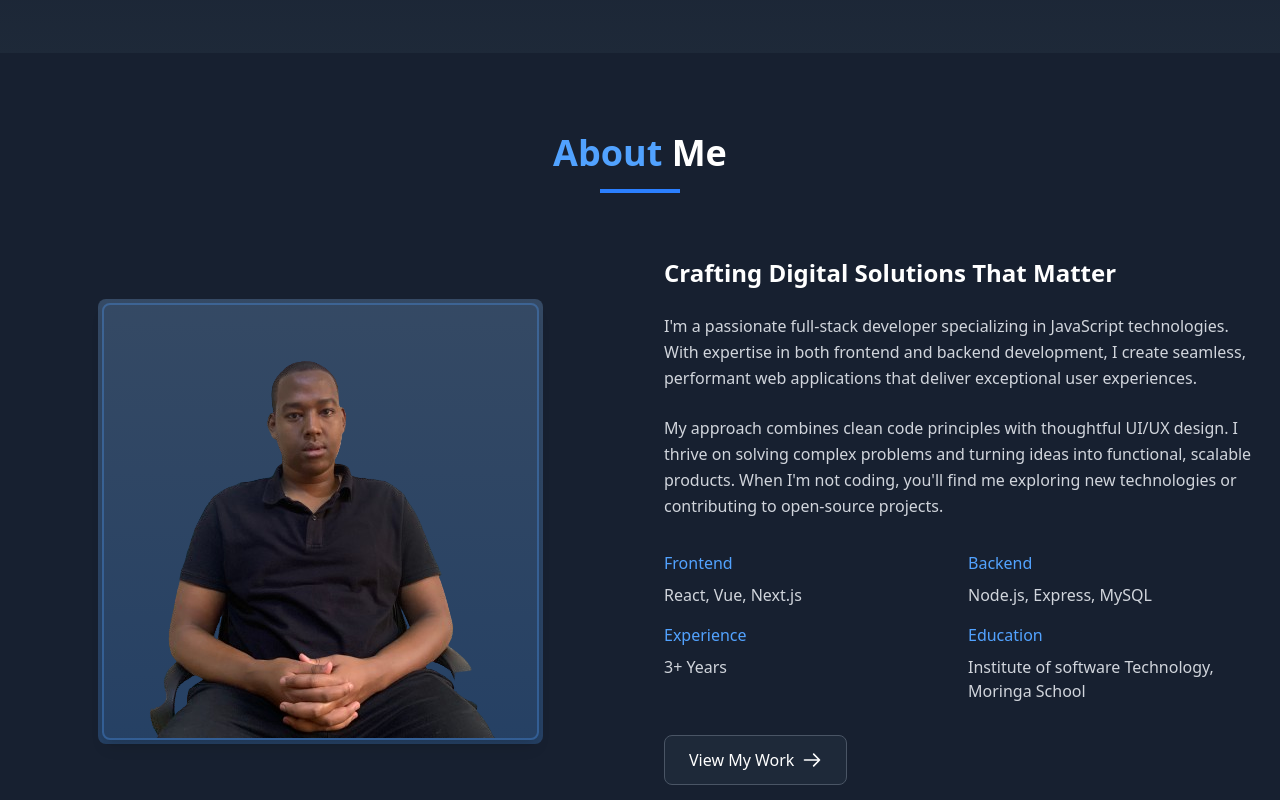
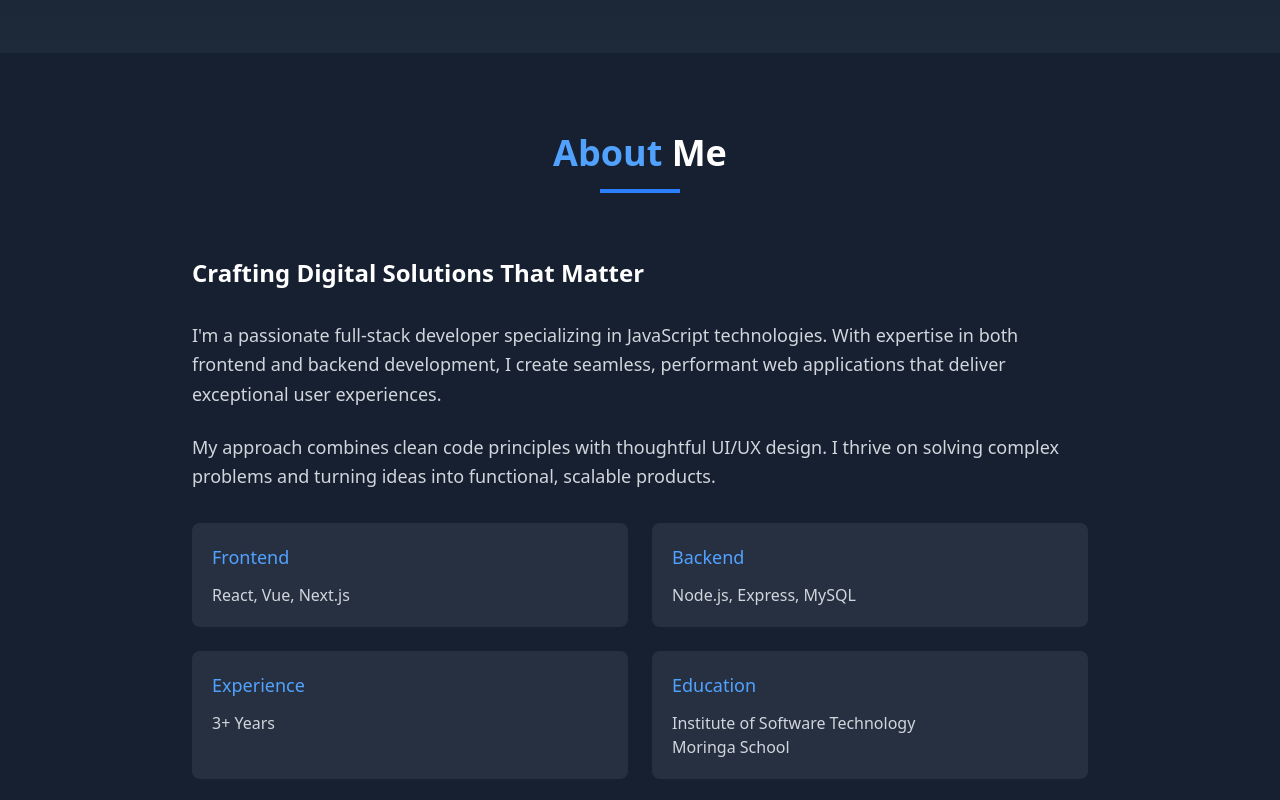
Before and after one commit to MohamedAhmeDdev/MY-Portfolio, a React (Vite) app: page / in a window 1280 px wide. Shown: the part 420-1220 px from the top of the page. Built offline with nearby package versions, Linux system fonts and the light colour scheme.

Commit message:
Refactor About component layout and content for improved readability and structure

```diff
--- a/src/components/About.jsx
+++ b/src/components/About.jsx
@@ -1,73 +1,56 @@
 import React from 'react'
-import profile from '../assets/profile.png';
 import MotionSection from '../components/motion';
+import { FiArrowRight } from 'react-icons/fi';
 
 function About() {
   return (
-  <section id="about" className="py-20 px-6 bg-gray-800/50">
-
-      <div className="max-w-7xl mx-auto">
+    <section id="about" className="py-20 px-6 bg-gray-800/50">
+      <div className="max-w-4xl mx-auto">
         <div className="text-center mb-16">
-          <h2 className="text-4xl font-bold mb-4"><span className="text-blue-400">About</span> Me</h2>
+          <h2 className="text-3xl md:text-4xl font-bold mb-4">
+            <span className="text-blue-400">About</span> Me
+          </h2>
           <div className="w-20 h-1 bg-blue-500 mx-auto"></div>
         </div>
 
-        <div className="grid grid-cols-1 md:grid-cols-2 gap-12 items-center">
         <MotionSection threshold={0.5} transitionDelay={0.5}>
-          <div className="flex justify-center">
-            <div className="relative">
-              <div className="absolute -inset-1 bg-gradient-to-b from-blue-300 to-blue-400 rounded-lg  opacity-25  transition duration-300"></div>
-              <img src={profile} alt="Profile" className="relative rounded-lg w-full max-w-md border-2 border-blue-400/30 shadow-lg"/>
+          <div className="space-y-8 text-center md:text-left">
+            <h3 className="text-2xl font-semibold text-white">
+              Crafting Digital Solutions That Matter
+            </h3>
+
+            <div className="space-y-6 text-gray-300">
+              <p className="leading-relaxed text-lg">
+                I'm a passionate full-stack developer specializing in JavaScript technologies. With expertise in both frontend and backend development, I create seamless, performant web applications that deliver exceptional user experiences.
+              </p>
+              <p className="leading-relaxed text-lg">
+                My approach combines clean code principles with thoughtful UI/UX design. I thrive on solving complex problems and turning ideas into functional, scalable products.
+              </p>
             </div>
-          </div>
-          </MotionSection>
 
-          <MotionSection threshold={0.5} transitionDelay={0.7}>
-          <div>
-            <h3 className="text-2xl font-semibold mb-6">Crafting Digital Solutions That Matter</h3>
-            <p className="text-gray-300 leading-relaxed mb-6">
-              I'm a passionate full-stack developer specializing in JavaScript technologies. With expertise in both frontend and backend development, I create seamless, performant web applications that deliver exceptional user experiences.
-            </p>
-            <p className="text-gray-300 leading-relaxed mb-8">
-              My approach combines clean code principles with thoughtful UI/UX design. I thrive on solving complex problems and turning ideas into functional, scalable products. When I'm not coding, you'll find me exploring new technologies or contributing to open-source projects.
-            </p>
-
-            <div className="grid grid-cols-2 gap-4 mb-8">
-              <div>
-                <h4 className="text-blue-400 font-medium mb-2">Frontend</h4>
+            <div className="grid grid-cols-1 sm:grid-cols-2 gap-6">
+              <div className="bg-gray-700/50 p-5 rounded-lg">
+                <h4 className="text-blue-400 font-medium mb-3 text-lg">Frontend</h4>
                 <p className="text-gray-300">React, Vue, Next.js</p>
               </div>
-              <div>
-                <h4 className="text-blue-400 font-medium mb-2">Backend</h4>
+              <div className="bg-gray-700/50 p-5 rounded-lg">
+                <h4 className="text-blue-400 font-medium mb-3 text-lg">Backend</h4>
                 <p className="text-gray-300">Node.js, Express, MySQL</p>
               </div>
-              <div>
-                <h4 className="text-blue-400 font-medium mb-2">Experience</h4>
+              <div className="bg-gray-700/50 p-5 rounded-lg">
+                <h4 className="text-blue-400 font-medium mb-3 text-lg">Experience</h4>
                 <p className="text-gray-300">3+ Years</p>
               </div>
-              <div>
-                <h4 className="text-blue-400 font-medium mb-2">Education</h4>
-                <p className="text-gray-300">Institute of software Technology,</p>
+              <div className="bg-gray-700/50 p-5 rounded-lg">
+                <h4 className="text-blue-400 font-medium mb-3 text-lg">Education</h4>
+                <p className="text-gray-300">Institute of Software Technology</p>
                 <p className="text-gray-300">Moringa School</p>
               </div>
             </div>
-
-            <a
-              href="#project"
-              onClick={() => scrollToSection('project')}
-              className="inline-flex items-center px-6 py-3 bg-gray-800 hover:bg-gray-700 border border-gray-600 text-white font-medium rounded-lg transition-colors"
-            >
-              View My Work
-              <svg xmlns="http://www.w3.org/2000/svg" className="ml-2 h-5 w-5" fill="none" viewBox="0 0 24 24" stroke="currentColor">
-                <path strokeLinecap="round" strokeLinejoin="round" strokeWidth={2} d="M14 5l7 7m0 0l-7 7m7-7H3" />
-              </svg>
-            </a>
           </div>
-          </MotionSection>
-        </div>
+        </MotionSection>
       </div>
-
-  </section>
+    </section>
   )
 }
 
```
